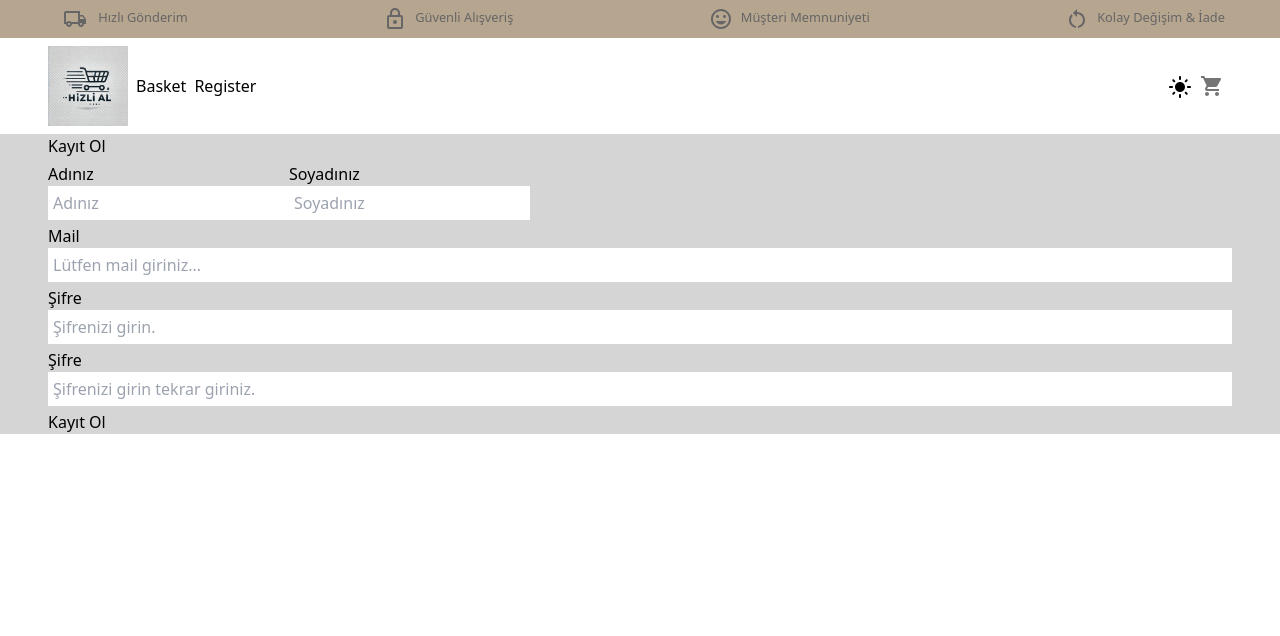
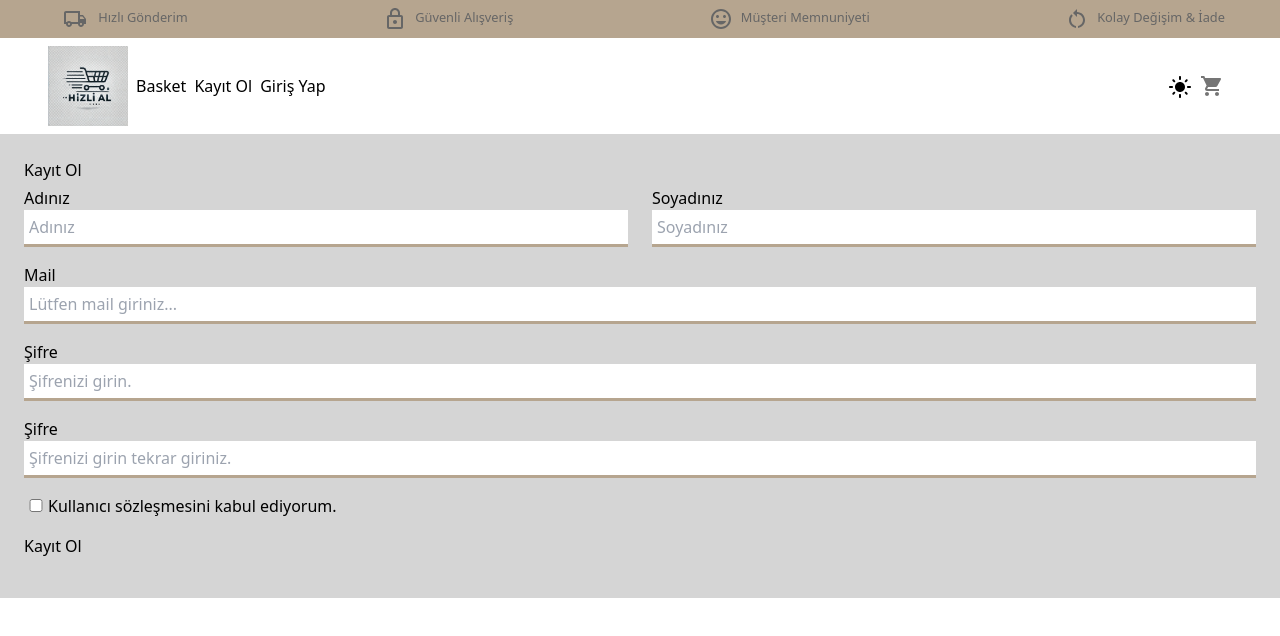
Before and after one commit to ZeynelBasaran/Commerce, a React (Vite) app: page /register in a window 1280 px wide. Shown: the top 636 px of the page. Built offline with nearby package versions, Linux system fonts and the light colour scheme.

Commit message:
User Kayıt ekranı formik yapısı kurulması

```diff
--- a/package.json
+++ b/package.json
@@ -14,11 +14,14 @@
     "@mui/icons-material": "^6.1.0",
     "@mui/material": "^6.1.0",
     "axios": "^1.7.7",
+    "firebase": "^11.0.1",
     "formik": "^2.4.6",
     "react": "^18.3.1",
     "react-dom": "^18.3.1",
     "react-router": "^6.26.2",
-    "react-router-dom": "^6.26.2"
+    "react-router-dom": "^6.26.2",
+    "react-toastify": "^10.0.6",
+    "yup": "^1.4.0"
   },
   "devDependencies": {
     "@eslint/js": "^9.9.0",
--- a/src/App.jsx
+++ b/src/App.jsx
@@ -8,6 +8,7 @@ import Degişimİade from "../src/Compononts/Navbar/degisim-iade";
 import Guvenliİade from "../src/Compononts/Navbar/guvenli-alisveris";
 import HizliGönderi from "../src/Compononts/Navbar/hizli-gonderim";
 import MusteriMemnuniyeti from "../src/Compononts/Navbar/musteri-memnuniyeti";
+import User from "./Pages/User";
 
 
 function App() {
@@ -15,16 +16,18 @@ function App() {
     <>
       <Navbar />
       <Routes>
-        <Route path="/" element={<Product />}></Route>
+        {/* Top Banner  */}
         <Route path="/hizli-gonderim" element={<HizliGönderi />}></Route>
         <Route path="/guvenli-alisveris" element={<Guvenliİade />}></Route>
         <Route path="/musteri-memnuniyeti" element={<MusteriMemnuniyeti />}></Route>
         <Route path="/degisim-iade" element={<Degişimİade />}></Route>
 
+        {/* Pages */}
+        <Route path="/" element={<Product />}></Route>
         <Route path="/basket" element={<Basket />}></Route>
         <Route path="/product/:id" element={<ProductPage />}></Route>
         <Route path="/register" element={<Register />}></Route>
-
+        <Route path="/user" element={<User />}></Route>
 
       </Routes>
     </>
--- a/src/Compononts/Navbar/Navbar.jsx
+++ b/src/Compononts/Navbar/Navbar.jsx
@@ -61,7 +61,7 @@ function Navbar() {
             <li>
 
               <Link to={"/"} className="cursor">
-              <img src={Logo} alt="" width={80}/>
+                <img src={Logo} alt="" width={80} />
               </Link>
             </li>
             <li>
@@ -71,7 +71,12 @@ function Navbar() {
             </li>
             <li>
               <Link to={"/register"} className="cursor">
-                Register
+                Kayıt Ol
+              </Link>
+            </li>
+            <li>
+              <Link to={"/user"} className="cursor">
+                Giriş Yap
               </Link>
             </li>
           </ul>
--- /dev/null
+++ b/src/Compononts/Toast.jsx
@@ -0,0 +1,23 @@
+import React from 'react'
+
+function Toast() {
+  return (
+    <ToastContainer
+    position="top-right"
+    autoClose={5000}
+    hideProgressBar={false}
+    newestOnTop={false}
+    closeOnClick
+    rtl={false}
+    pauseOnFocusLoss
+    draggable
+    pauseOnHover
+    theme="light"
+    transition: Bounce,
+    />
+    {/* Same as */}
+    <ToastContainer />
+  )
+}
+
+export default Toast
--- /dev/null
+++ b/src/Firebase.jsx
@@ -0,0 +1,16 @@
+import { initializeApp } from "firebase/app";
+import { getAuth } from 'firebase/auth';
+
+
+const firebaseConfig = {
+  apiKey: "AIzaSyCpAcysBc8WK9qC05sZh7KmcjeXZe3OHOw",
+  authDomain: "deneme-9caad.firebaseapp.com",
+  projectId: "deneme-9caad",
+  storageBucket: "deneme-9caad.appspot.com",
+  messagingSenderId: "661189151989",
+  appId: "1:661189151989:web:9a7655af0659746763c9bc"
+};
+
+
+export const app = initializeApp(firebaseConfig);
+export const auth = getAuth(app);
--- a/src/Pages/ProductPage.jsx
+++ b/src/Pages/ProductPage.jsx
@@ -3,6 +3,7 @@ import { useParams } from "react-router";
 import { ContextPage } from "../ContextApi/ContextPage";
 import Rating from "../Compononts/Rating";
 import RemoveCircleOutlineIcon from "@mui/icons-material/RemoveCircleOutline";
+import { ToastContainer, toast } from 'react-toastify';
 
 import AddCircleOutlineIcon from '@mui/icons-material/AddCircleOutline';
 
--- a/src/Pages/Register.jsx
+++ b/src/Pages/Register.jsx
@@ -1,53 +1,75 @@
 import React from 'react'
 import { useFormik } from 'formik';
 import "../Pages/pages.css"
+import { RegisterForm } from '../Schemas/RegisterForm';
 
 function Register() {
-    const { values, handleChange, handleSubmit, errors, } = useFormik({
+    const submit = (values, action) => {
+        console.log(values)
+        console.log(action)
+        setTimeout(() => { action.resetForm() }, 300)
+
+    }
+
+    const { values, handleChange, handleSubmit, errors, handleBlur, touched } = useFormik({
         initialValues: {
-            name: "",
+            firstname: "",
             surname: "",
             mail: "",
             password: "",
-            confirmpassword: ""
+            confirmpassword: "",
+            term: "",
         },
+        validationSchema: RegisterForm,
+        onSubmit: submit
     })
 
 
+
     return (
-        <section className='container register'>
-            <form action="">
+        <section className='container register p-6'>
+            <form action="" onSubmit={handleSubmit}>
                 <h5>Kayıt Ol</h5>
 
-                <div className='flex my-1'>
-                    <div>
+                <div className='flex my-1 gap-x-6'>
+                    <div className='w-full'>
                         <label>Adınız</label>
-                        <input type="text" placeholder='Adınız' id='firstname' name="firstname" value={values.name} onChange={handleChange} />
+                        <input type="text"
+                            className='register-inp' placeholder='Adınız' id='firstname' value={values.firstname} onChange={handleChange} />
+                        {touched.firstname && errors.firstname && <p className='register-error'>{errors.firstname}</p>}
+
                     </div>
-                    <div>
+                    <div className='w-full'>
                         <label>Soyadınız</label>
-                        <input type="text" placeholder='Soyadınız' id='surname' name='surname' value={values.surname} onChange={handleChange} />
+                        <input type="text"
+                            className='register-inp' placeholder='Soyadınız' id='surname' value={values.surname} onChange={handleChange} />
+                        {touched.surname && errors.surname && <p className='register-error'>{errors.surname}</p>}
                     </div>
-
-
-
                 </div>
 
-                <div className='my-1'>
+                <div className='my-4'>
                     <label>Mail</label>
-                    <input type="mail" placeholder='Lütfen mail giriniz...' id='mail' name='mail' value={values.mail} onChange={handleChange} />
+                    <input type="mail" className='register-inp' placeholder='Lütfen mail giriniz...' id='mail' value={values.mail} onChange={handleChange} />
+                    {touched.mail && errors.mail && <p className='register-error'>{errors.mail}</p>}
                 </div>
-                <div className='my-1'>
+                <div className='my-4'>
                     <label>Şifre</label>
-                    <input type="password" placeholder='Şifrenizi girin.' id='password' name='pass' value={values.pass} onChange={handleChange} />
+                    <input type="password" className='register-inp' placeholder='Şifrenizi girin.' id='password' value={values.password} onChange={handleChange} />
+                    {touched.password && errors.password && <p className='register-error'>{errors.password}</p>}
                 </div>
-                <div className='my-1'>
+                <div className='my-4'>
                     <label>Şifre</label>
-                    <input type="password" placeholder='Şifrenizi girin tekrar giriniz.' id='confirmpassword' name='pass' value={values.pass} onChange={handleChange} />
+                    <input type="password" className='register-inp' placeholder='Şifrenizi girin tekrar giriniz.' id='confirmpassword' value={values.confirmpassword} onChange={handleChange} />
+                    {touched.confirmpassword && errors.confirmpassword && <p className='register-error'>{errors.confirmpassword}</p>}
                 </div>
+                <div className='my-4'>
+                    <input type="checkbox" className='w-6' id='term' name='term' value={values.term} onChange={handleChange} />
+                    <label>Kullanıcı sözleşmesini kabul ediyorum.</label>
+                </div>
+                {touched.term && errors.term && <p className='register-error'>{errors.term}</p>}
 
-                <div className='my-1'>
-                    <button>Kayıt Ol</button>
+                <div className='my-4'>
+                    <button type='submit' >Kayıt Ol</button>
                 </div>
 
             </form>
--- /dev/null
+++ b/src/Pages/User.jsx
@@ -0,0 +1,72 @@
+import React from 'react';
+import { useFormik } from 'formik';
+import "../Pages/pages.css"
+import { RegisterForm } from "../Schemas/RegisterForm"
+import GoogleIcon from '@mui/icons-material/Google';
+import { Button } from '@mui/material';
+import { getAuth, createUserWithEmailAndPassword } from "firebase/auth";
+
+
+
+function User() {
+    /*const auth = getAuth();
+    createUserWithEmailAndPassword(auth, email, password)
+        .then((userCredential) => {
+            // Signed up
+            const user = userCredential.user;
+            // ...
+        })
+        .catch((error) => {
+            const errorCode = error.code;
+            const errorMessage = error.message;
+            // ..
+        });
+        */
+
+
+
+    const submits = (values, action) => {
+        console.log(values)
+        console.log(action)
+        setTimeout(() => { action.resetForm() }, 300)
+
+    }
+
+    const { values, handleChange, handleSubmit, errors, touched } = useFormik({
+        initialValues: {
+            mail: "",
+            password: "",
+        },
+        validationSchema: RegisterForm,
+        onSubmit: submits
+    })
+
+    return (
+        <section className='container register p-6'>
+            <form action="" onSubmit={handleSubmit}>
+                <h5>Kayıt Ol</h5>
+                <div className='my-4'>
+                    <label>Mail</label>
+                    <input type="mail" className='register-inp' placeholder='Lütfen mail giriniz...' id='mail' value={values.mail} onChange={handleChange} />
+                    {touched.mail && errors.mail && <p className='register-error'>{errors.mail}</p>}
+                </div>
+                <div className='my-4'>
+                    <label>Şifre</label>
+                    <input type="password" className='register-inp' placeholder='Şifrenizi girin.' id='password' value={values.password} onChange={handleChange} />
+                    {touched.password && errors.password && <p className='register-error'>{errors.password}</p>}
+                </div>
+
+                <div className='flex flex-col gap-y-4'>
+
+                    <Button variant="contained" className='' type='submit' >Giriş Yap</Button>
+                    <Button variant="contained" className='' startIcon={<GoogleIcon />} >Google ile devam et</Button>
+
+
+                </div>
+
+            </form>
+        </section>
+    )
+}
+
+export default User
--- a/src/Pages/pages.css
+++ b/src/Pages/pages.css
@@ -13,11 +13,20 @@
     background-color: #D5D5D5;
 
 }
-.register form div input{
+.register-inp{
     background-color: #FFFFFF;
     display: block;
     width: 100%;
     padding: 5px;
     outline: 0;
     border: none;
+    border-bottom: 3px solid #B6A58F;
 }
+.register-inp:focus{
+    border-bottom: 3px solid steelblue;
+}
+.register-error{
+    margin-top: 4px;
+    font-size: 0.9rem;
+    color: red;
+}
--- /dev/null
+++ b/src/Schemas/RegisterForm.jsx
@@ -0,0 +1,12 @@
+
+import * as yup from "yup";
+
+export const RegisterForm= yup.object().shape({
+    firstname: yup.string().required("Lütfen adınızı giriniz."),
+    surname: yup.string().required("Lütfen Soyadınızı giriniz."),
+    mail: yup.string().email("Lütfen geçerli bir mail adresi giriniz.").required("Lütfen mail adresinizi giriniz."),
+    password: yup.string().required("Lütfen geçerli bir şifre giriniz."),
+    confirmpassword: yup.string().required("Lütfen geçerli bir şifre giriniz.").oneOf([yup.ref("password",yup.password)],"Şifreler aynı degil"),
+    term: yup.boolean().required("Onaylanması zorunludur.")
+
+})
```
Also changed, not shown: 2 other files (tests, documents, lock files or other folders).
